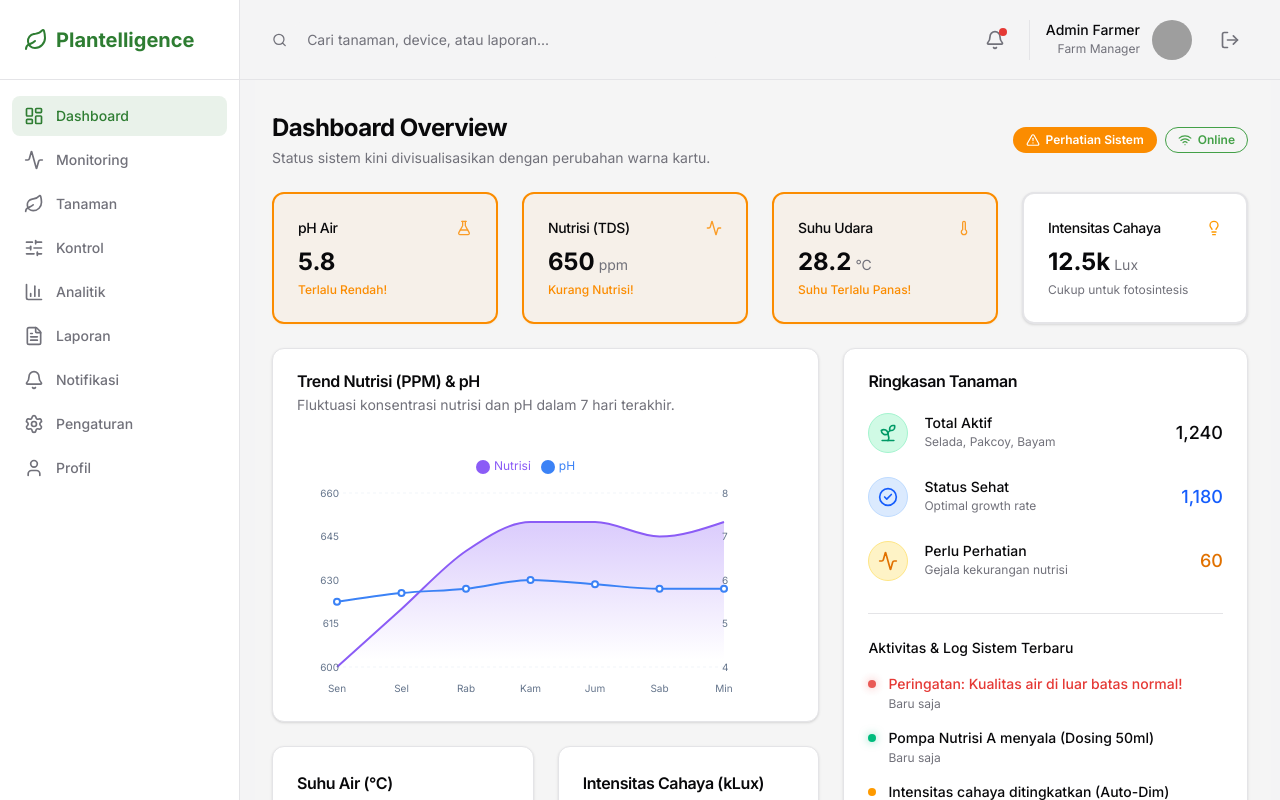
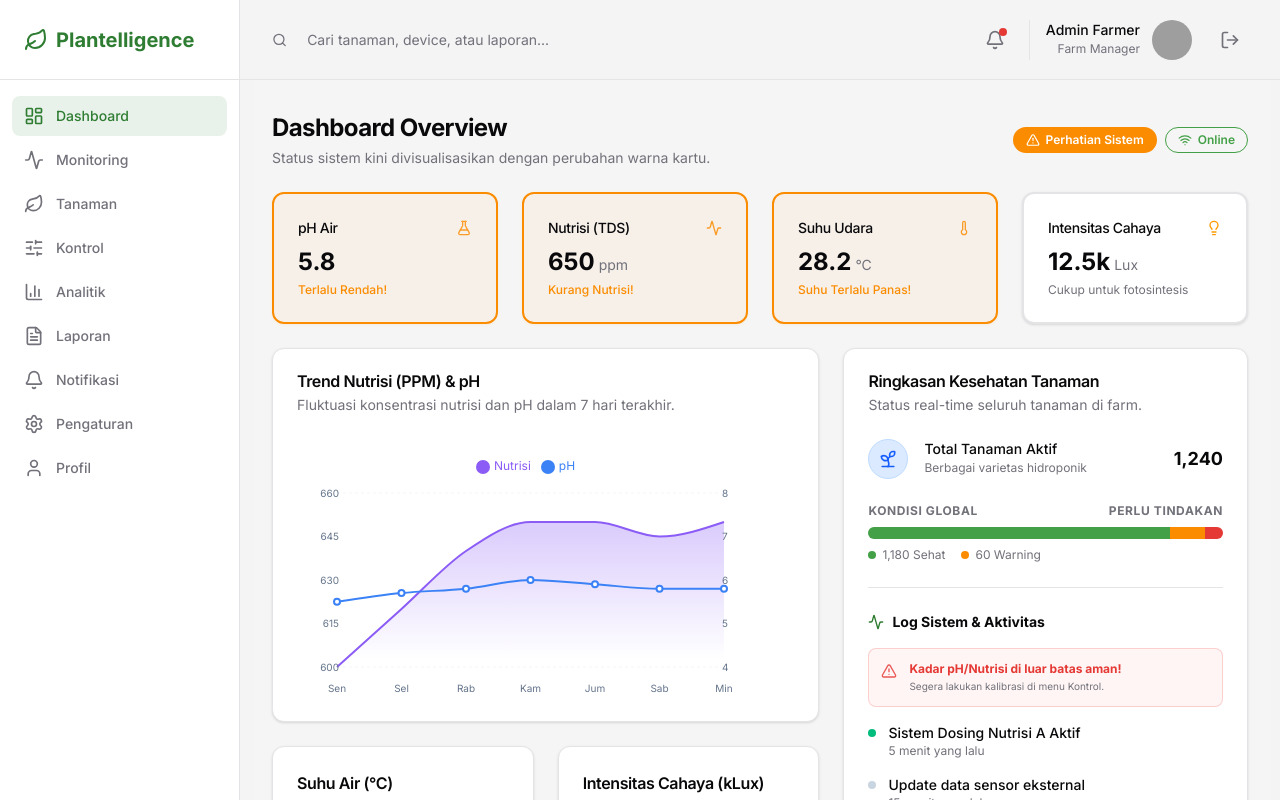
Before and after one commit to frumpfruit/plantelligence, a Next.js app: page / in a window 1280 px wide. Shown: the top 800 px of the page. Built offline with nearby package versions, Linux system fonts and the light colour scheme; grey boxes are pictures that could not be loaded.

Commit message:
docs: analyze user flow and refine app logic to match it perfectly

```diff
--- a/src/app/(dashboard)/page.tsx
+++ b/src/app/(dashboard)/page.tsx
@@ -303,44 +303,49 @@ export default function DashboardPage() {
         {/* Kolom Info Kanan */}
         <Card className="col-span-1 md:col-span-3">
           <CardHeader>
-            <CardTitle>Ringkasan Tanaman</CardTitle>
+            <CardTitle>Ringkasan Kesehatan Tanaman</CardTitle>
+            <CardDescription>Status real-time seluruh tanaman di farm.</CardDescription>
           </CardHeader>
           <CardContent>
             <div className="space-y-6">
               <div className="flex items-center">
-                <div className="h-10 w-10 rounded-full bg-emerald-100 flex items-center justify-center mr-4 border border-emerald-200">
-                  <Sprout className="h-5 w-5 text-emerald-600" />
+                <div className="h-10 w-10 rounded-full bg-blue-100 flex items-center justify-center mr-4 border border-blue-200">
+                  <Sprout className="h-5 w-5 text-blue-600" />
                 </div>
                 <div className="flex-1 space-y-1">
-                  <p className="text-sm font-medium leading-none">Total Aktif</p>
-                  <p className="text-xs text-muted-foreground">Selada, Pakcoy, Bayam</p>
+                  <p className="text-sm font-medium leading-none">Total Tanaman Aktif</p>
+                  <p className="text-xs text-muted-foreground">Berbagai varietas hidroponik</p>
                 </div>
-                <div className="font-medium text-lg">1,240</div>
+                <div className="font-bold text-lg">1,240</div>
               </div>
-              <div className="flex items-center">
-                <div className="h-10 w-10 rounded-full bg-blue-100 flex items-center justify-center mr-4 border border-blue-200">
-                  <CheckCircle2 className="h-5 w-5 text-blue-600" />
+
+              <div className="space-y-2">
+                <div className="flex justify-between text-xs font-bold uppercase tracking-wider text-muted-foreground">
+                  <span>Kondisi Global</span>
+                  <span>{isWarning ? "Perlu Tindakan" : "Sangat Baik"}</span>
                 </div>
-                <div className="flex-1 space-y-1">
-                  <p className="text-sm font-medium leading-none">Status Sehat</p>
-                  <p className="text-xs text-muted-foreground">Optimal growth rate</p>
+                <div className="h-3 w-full bg-muted rounded-full overflow-hidden flex">
+                  <div className="h-full bg-success w-[85%]" />
+                  <div className="h-full bg-warning w-[10%]" />
+                  <div className="h-full bg-destructive w-[5%]" />
                 </div>
-                <div className="font-medium text-lg text-blue-600">1,180</div>
+                <div className="flex gap-4 mt-2">
+                  <div className="flex items-center gap-1.5 text-xs">
+                    <span className="w-2 h-2 rounded-full bg-success" />
+                    <span className="text-muted-foreground">1,180 Sehat</span>
                   </div>
-              <div className="flex items-center">
-                <div className="h-10 w-10 rounded-full bg-amber-100 flex items-center justify-center mr-4 border border-amber-200">
-                  <Activity className="h-5 w-5 text-amber-600" />
+                  <div className="flex items-center gap-1.5 text-xs">
+                    <span className="w-2 h-2 rounded-full bg-warning" />
+                    <span className="text-muted-foreground">60 Warning</span>
                   </div>
-                <div className="flex-1 space-y-1">
-                  <p className="text-sm font-medium leading-none">Perlu Perhatian</p>
-                  <p className="text-xs text-muted-foreground">Gejala kekurangan nutrisi</p>
-                </div>
-                <div className="font-medium text-lg text-amber-600">60</div>
                 </div>
               </div>
 
-            <div className="mt-8 pt-6 border-t">
-              <h4 className="text-sm font-medium mb-4">Aktivitas & Log Sistem Terbaru</h4>
+              <div className="pt-6 border-t">
+                <h4 className="text-sm font-bold mb-4 flex items-center gap-2">
+                  <Activity className="h-4 w-4 text-primary" />
+                  Log Sistem & Aktivitas
+                </h4>
                 <div className="space-y-4">
                   <AnimatePresence mode="popLayout">
                     {isWarning && (
@@ -348,30 +353,31 @@ export default function DashboardPage() {
                         key="warning-log"
                         initial={{ opacity: 0, x: -10 }}
                         animate={{ opacity: 1, x: 0 }}
-                      className="flex items-start gap-3"
+                        className="p-3 bg-destructive/5 border border-destructive/20 rounded-lg flex items-start gap-3"
                       >
-                      <span className="flex h-2 w-2 rounded-full bg-destructive mt-1.5 shadow-[0_0_8px_rgba(239,68,68,0.5)] animate-pulse" />
+                        <AlertTriangle className="h-4 w-4 text-destructive mt-0.5 shrink-0 animate-pulse" />
                         <div>
-                        <p className="text-sm font-medium text-destructive">Peringatan: Kualitas air di luar batas normal!</p>
-                        <p className="text-xs text-muted-foreground mt-0.5">Baru saja</p>
+                          <p className="text-xs font-bold text-destructive">Kadar pH/Nutrisi di luar batas aman!</p>
+                          <p className="text-[10px] text-muted-foreground mt-0.5">Segera lakukan kalibrasi di menu Kontrol.</p>
                         </div>
                       </motion.div>
                     )}
                     <div key="pump-log" className="flex items-start gap-3">
-                    <span className="flex h-2 w-2 rounded-full bg-emerald-500 mt-1.5 shadow-[0_0_8px_rgba(16,185,129,0.5)]" />
+                      <span className="flex h-2 w-2 rounded-full bg-emerald-500 mt-1.5" />
                       <div>
-                      <p className="text-sm font-medium">Pompa Nutrisi A menyala (Dosing 50ml)</p>
-                      <p className="text-xs text-muted-foreground mt-0.5">Baru saja</p>
+                        <p className="text-sm font-medium">Sistem Dosing Nutrisi A Aktif</p>
+                        <p className="text-xs text-muted-foreground">5 menit yang lalu</p>
                       </div>
                     </div>
                     <div key="light-log" className="flex items-start gap-3">
-                    <span className="flex h-2 w-2 rounded-full bg-amber-500 mt-1.5" />
+                      <span className="flex h-2 w-2 rounded-full bg-slate-300 mt-1.5" />
                       <div>
-                      <p className="text-sm font-medium">Intensitas cahaya ditingkatkan (Auto-Dim)</p>
-                      <p className="text-xs text-muted-foreground mt-0.5">2 jam yang lalu</p>
+                        <p className="text-sm font-medium">Update data sensor eksternal</p>
+                        <p className="text-xs text-muted-foreground">15 menit yang lalu</p>
                       </div>
                     </div>
                   </AnimatePresence>
+                </div>
               </div>
             </div>
           </CardContent>
--- a/src/app/(dashboard)/tanaman/[id]/page.tsx
+++ b/src/app/(dashboard)/tanaman/[id]/page.tsx
@@ -3,7 +3,7 @@
 import { Card, CardContent, CardHeader, CardTitle } from "@/components/ui/card"
 import { Badge } from "@/components/ui/badge"
 import { Button } from "@/components/ui/button"
-import { ArrowLeft, Thermometer, FlaskConical, Activity, TrendingDown, TrendingUp, CheckCircle2, AlertCircle, Info } from "lucide-react"
+import { ArrowLeft, Thermometer, FlaskConical, Activity, TrendingDown, TrendingUp, CheckCircle2, AlertCircle, Info, Settings2 } from "lucide-react"
 import { useSensors } from "@/components/SensorProvider"
 import Link from "next/link"
 import { useParams } from "next/navigation"
@@ -159,10 +159,17 @@ export default function PlantDetailPage() {
                 <li>Gunakan pH Down jika pH di atas 7.2</li>
               </ul>
             </div>
-            <div className="p-4 border rounded-xl">
-              <h4 className="text-sm font-bold mb-2">Estimasi Panen</h4>
-              <p className="text-2xl font-bold text-primary">14 Hari Lagi</p>
-              <p className="text-[10px] text-muted-foreground uppercase mt-1">Sesuai standar pertumbuhan Selada</p>
+            <div className="p-4 border rounded-xl flex flex-col justify-between">
+              <div>
+                <h4 className="text-sm font-bold mb-2">Estimasi Panen</h4>
+                <p className="text-2xl font-bold text-primary">14 Hari Lagi</p>
+              </div>
+              <Link href="/kontrol">
+                <Button className="w-full mt-4 gap-2">
+                  <Settings2 className="h-4 w-4" />
+                  Buka Kontrol Sistem
+                </Button>
+              </Link>
             </div>
           </div>
         </CardContent>
```
Lines whose indentation alone changed are shown as unchanged.
